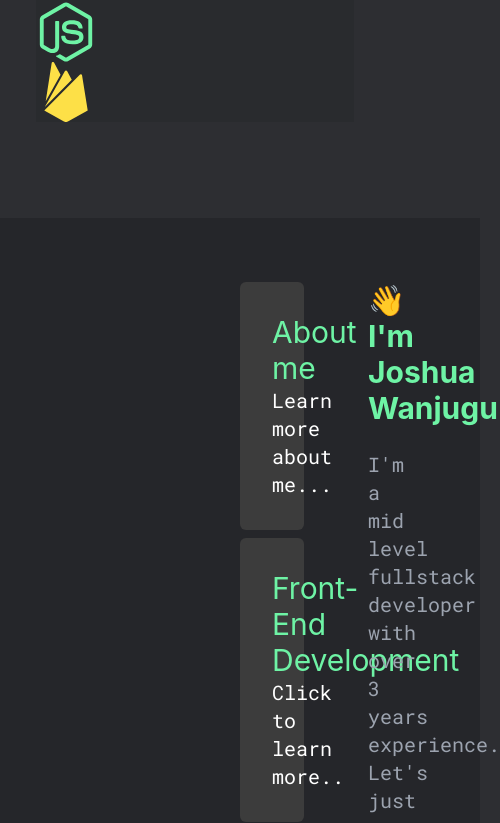
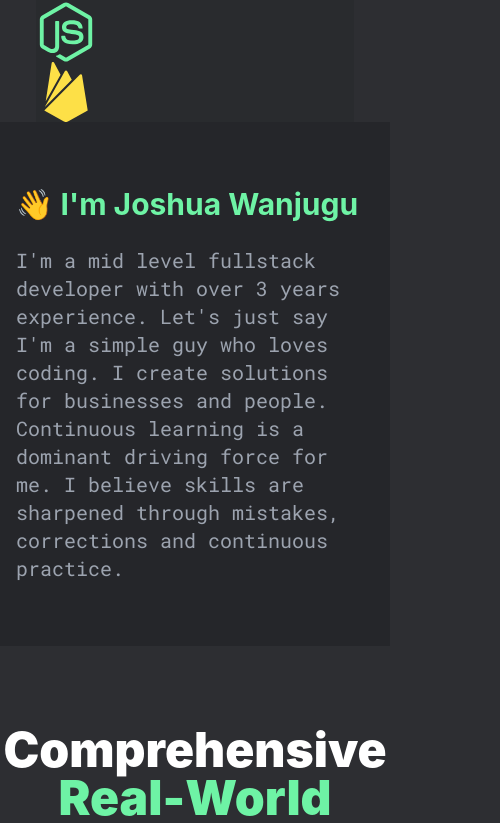
Before and after one commit to Josyno106/portfolio, a Next.js app: page / in a window 390 px wide. Shown: the part 1298-2121 px from the top of the page, 500 px wide, since content can reach past the window. Built offline with nearby package versions, Linux system fonts and the light colour scheme.

Commit message:
styled mobiled

```diff
--- a/components/Introduction/Introduction.jsx
+++ b/components/Introduction/Introduction.jsx
@@ -37,9 +37,10 @@ const Introduction = () => {
   ];
 
   const [currentItem, setCurrentItem] = useState(descriptions[0]);
+
   return (
     <>
-      <div className=" bg-custom-dark-bg-3 mt-24 sm:hidden  flex px-60 lg:px-14 xl:px-60">
+      <div className="bg-custom-dark-bg-3 mt-24 md:flex lg:flex xl:flex px-60 lg:px-14 xl:px-60 hidden">
         <div className="w-1/3 pt-16 flex flex-col gap-2 mb-24">
           {/* this holds the left menu */}
 
@@ -88,7 +89,7 @@ const Introduction = () => {
         </div>
         <div className="ml-32 w-2/5">
           {/* this is where various descriptions go */}
-          <h3 className="text-custom-green text-3xl font-bold pt-16 pb-6 ">
+          <h3 className="text-custom-green text-3xl font-bold pt-16 pb-6   ">
             {currentItem.emoji} {currentItem.title}
           </h3>
           <p className="text-gray-400 font-robotomono text-xl">
@@ -99,7 +100,7 @@ const Introduction = () => {
 
       {/* show this smaller part of introduction on the smaller screens */}
 
-      <div className="bg-custom-dark-bg-3 px-8 py-16 md:hidden lg:hidden xl:hidden">
+      <div className="bg-custom-dark-bg-3 px-4 py-16 md:hidden lg:hidden xl:hidden">
         {/* this is where various descriptions go */}
         <h3 className="text-custom-green text-3xl font-bold  pb-6 ">
           {currentItem.emoji} {currentItem.title}
--- a/components/Projects/Projects.jsx
+++ b/components/Projects/Projects.jsx
@@ -75,7 +75,7 @@ const Projects = () => {
 
   return (
     <div className="text-white py-20 xl:px-60 text-center lg:px-14  ">
-      <h2 className="lg:text-7xl xg:text-8xl font-black mb-12 text-5xl ">
+      <h2 className=" lg:text-7xl xg:text-8xl font-black mb-12 text-5xl ">
         Comprehensive <span className="text-custom-green">Real-World </span>
         Applications
       </h2>
```
